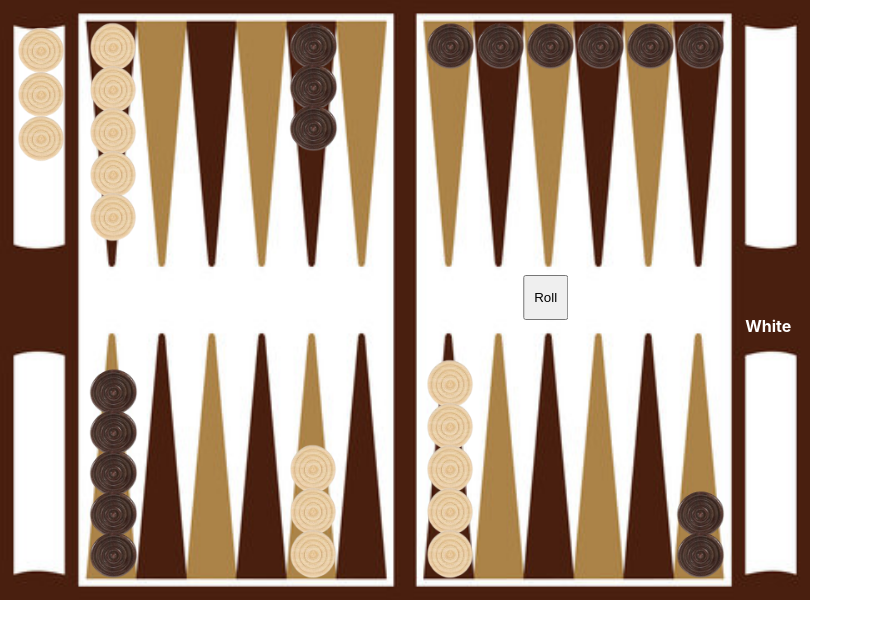
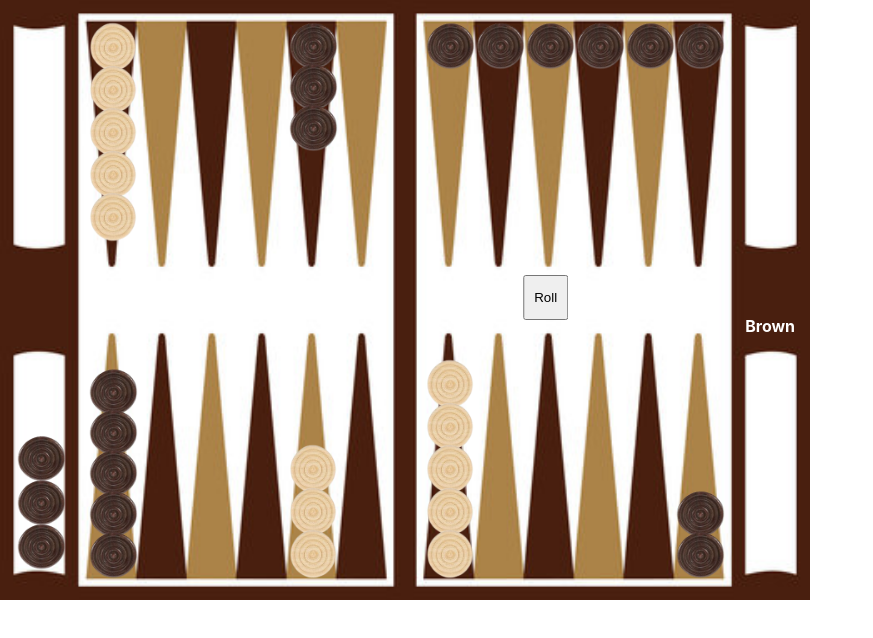
Before and after one commit to lukalicheli/backgammon, a React (Create React App) app in the folder backgammon/: page / in a window 1280 px wide. Shown: the top 638 px of the page, without its empty margins (0-873 px from the left). Built offline with nearby package versions, Linux system fonts and the light colour scheme.

Commit message:
Github test

```diff
--- a/backgammon/src/App.js
+++ b/backgammon/src/App.js
@@ -16,10 +16,10 @@ function App() {
   const [firstDice, setFirstDice] = useState(null);
   const [secondDice, setSecondDice] = useState(null);
   const [possibleMoves, setPossibleMoves] = useState([]);
-  const [turn, setTurn] = useState(0);
+  const [turn, setTurn] = useState(1);
   const [clicked, setClicked] = useState(false);
-  const [killPileOne, setKillPileOne] = useState(3);
-  const [killPileTwo, setKillPileTwo] = useState(0);
+  const [killPileOne, setKillPileOne] = useState(0);
+  const [killPileTwo, setKillPileTwo] = useState(3);
   const [discardPileOne, setDiscardPileOne] = useState(0);
   const [discardPileTwo, setDiscardPileTwo] = useState(0);
   const [revived, setRevived] = useState(null);
@@ -322,6 +322,7 @@ function App() {
         //remove from killPile
         const newKillPile = killPileTwo - 1;
         setKillPileTwo(newKillPile);
+        console.log("YOu're trying to revive a piece");
 
         //remove from possibleMoves
         const newPossibleMoves = possibleMoves;
```
